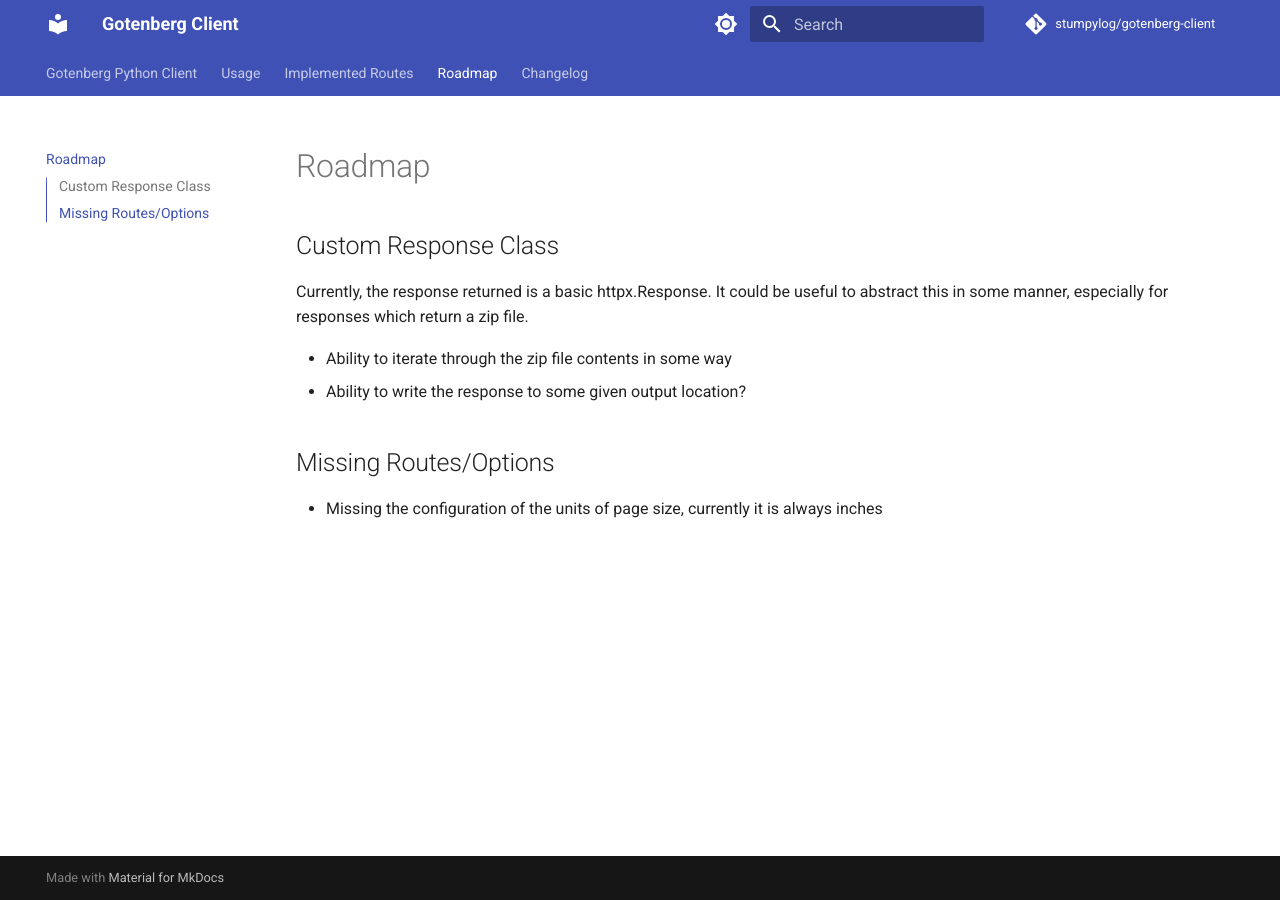
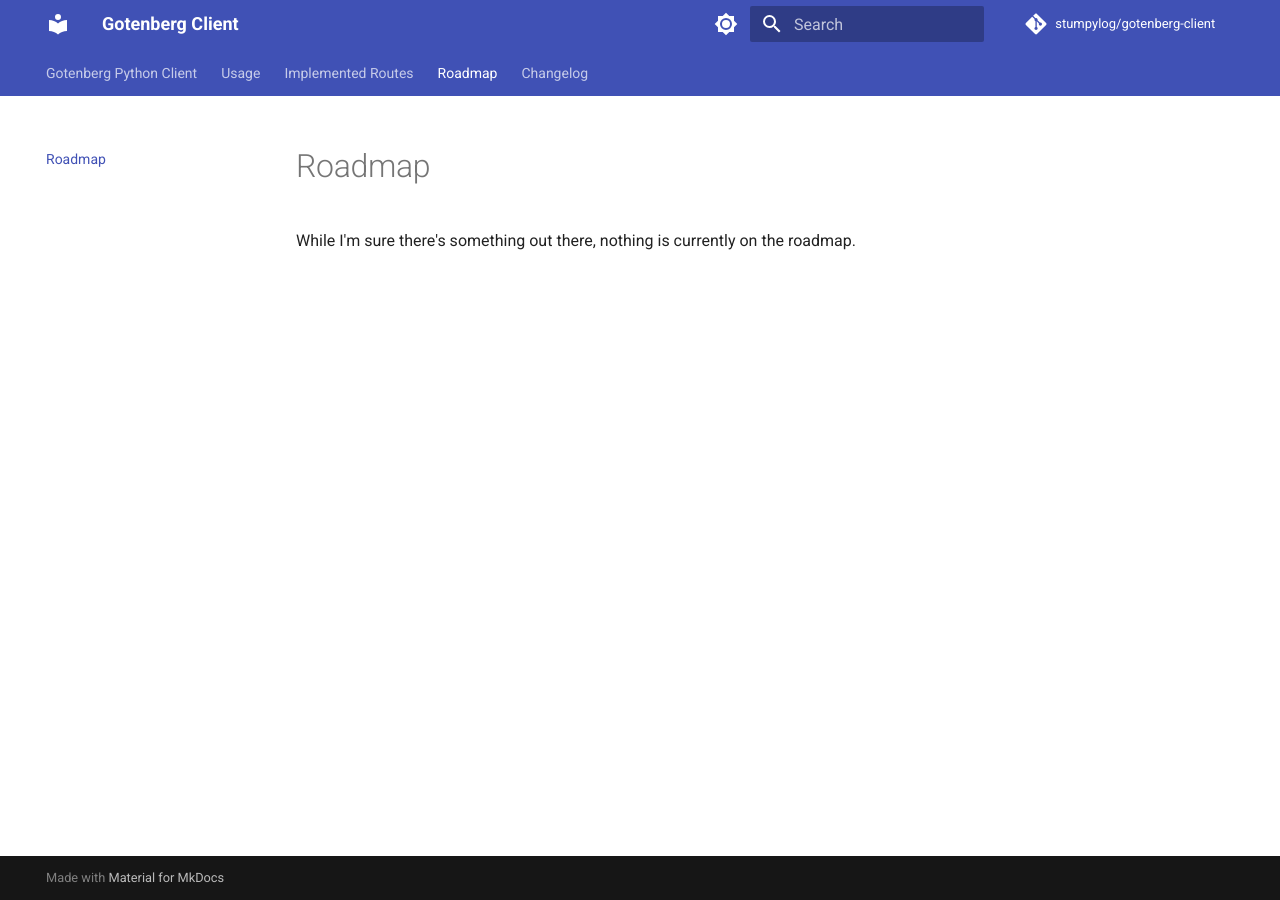
Before and after one commit to stumpylog/gotenberg-client, an MkDocs documentation site: the page built from docs/roadmap.md, in a window 1280 px wide. Built offline with MkDocs 1.6.1 and Material for MkDocs 9.7.7, drawn with Linux system fonts in a browser that asks for light colours; comment, search, counter and statistics services are not loaded; the version menu is left out.

Commit message:
Cleans up the roadmap which was out of date

```diff
--- a/docs/roadmap.md
+++ b/docs/roadmap.md
@@ -1,12 +1,3 @@
 # Roadmap
 
-## Custom Response Class
-
-Currently, the response returned is a basic httpx.Response. It could be useful to abstract this in some manner, especially for responses which return a zip file.
-
-- Ability to iterate through the zip file contents in some way
-- Ability to write the response to some given output location?
-
-## Missing Routes/Options
-
-- Missing the configuration of the units of page size, currently it is always inches
+While I'm sure there's something out there, nothing is currently on the roadmap.
```
